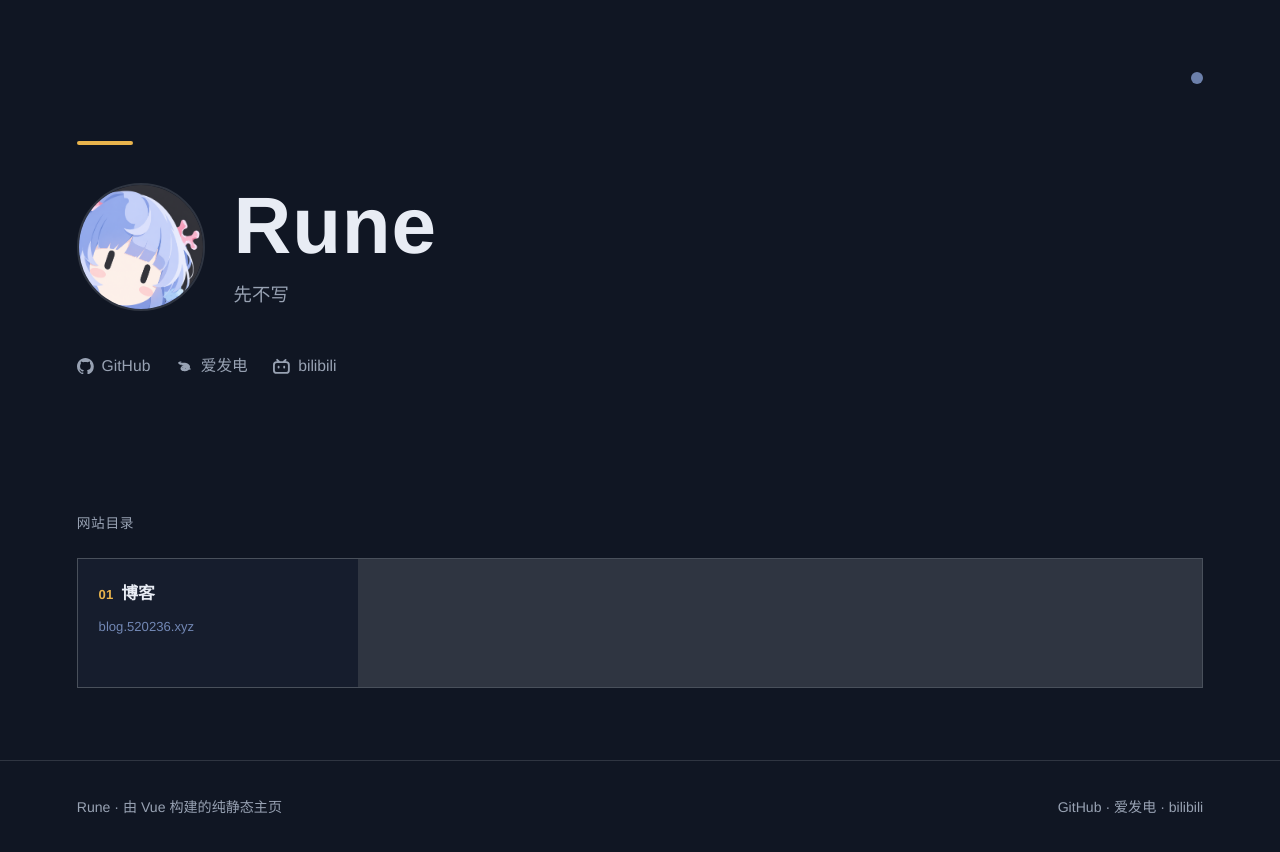
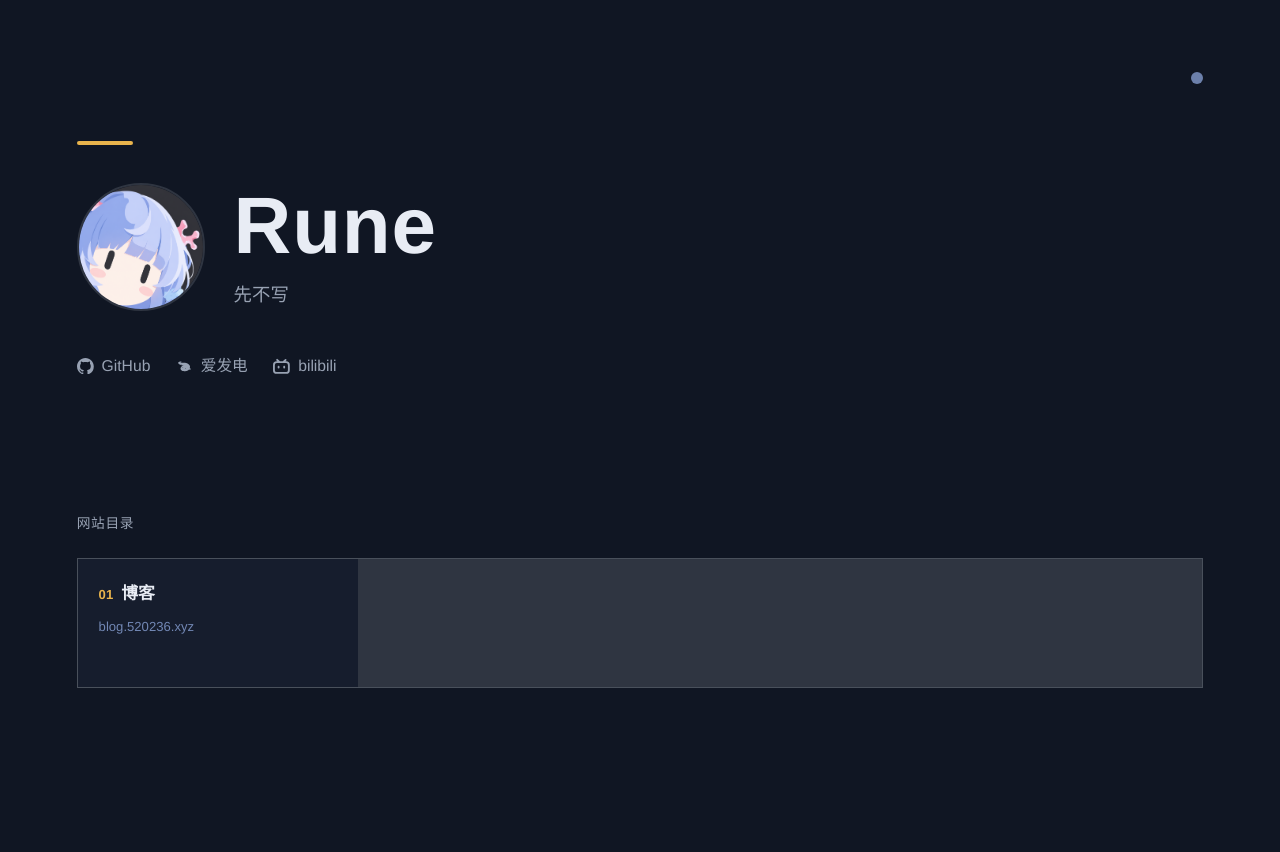
Before and after one commit to Rune-cn/yourhome, a Vue app: page / in a window 1280 px wide. Shown: the top 852 px of the page. After the commit the page ends 800 px from the top, so only its background shows below. Built offline with nearby package versions, Linux system fonts and the light colour scheme.

Commit message:
移除页脚

```diff
--- a/src/App.vue
+++ b/src/App.vue
@@ -1,11 +1,9 @@
 <script setup>
 import HeroSection from './components/HeroSection.vue'
 import SiteGrid from './components/SiteGrid.vue'
-import FooterBar from './components/FooterBar.vue'
 </script>
 
 <template>
   <HeroSection />
   <SiteGrid />
-  <FooterBar />
 </template>
--- a/src/components/FooterBar.vue
+++ /dev/null
@@ -1,29 +0,0 @@
-<template>
-  <footer>
-    <span>Rune · 由 Vue 构建的纯静态主页</span>
-    <span>
-      <a href="https://github.com/Rune-cn/" target="_blank" rel="noopener">GitHub</a>
-      ·
-      <a href="https://afdian.com/a/CNRune" target="_blank" rel="noopener">爱发电</a>
-      ·
-      <a href="https://space.bilibili.com/3546928530852407" target="_blank" rel="noopener">bilibili</a>
-    </span>
-  </footer>
-</template>
-
-<style scoped>
-footer {
-  border-top: 1px solid var(--line);
-  padding: 2.2rem clamp(1.4rem, 6vw, 5.5rem);
-  color: var(--text-dim);
-  font-size: 0.88rem;
-  display: flex;
-  justify-content: space-between;
-  flex-wrap: wrap;
-  gap: 0.6rem;
-}
-
-footer a:hover {
-  color: var(--accent);
-}
-</style>
```
